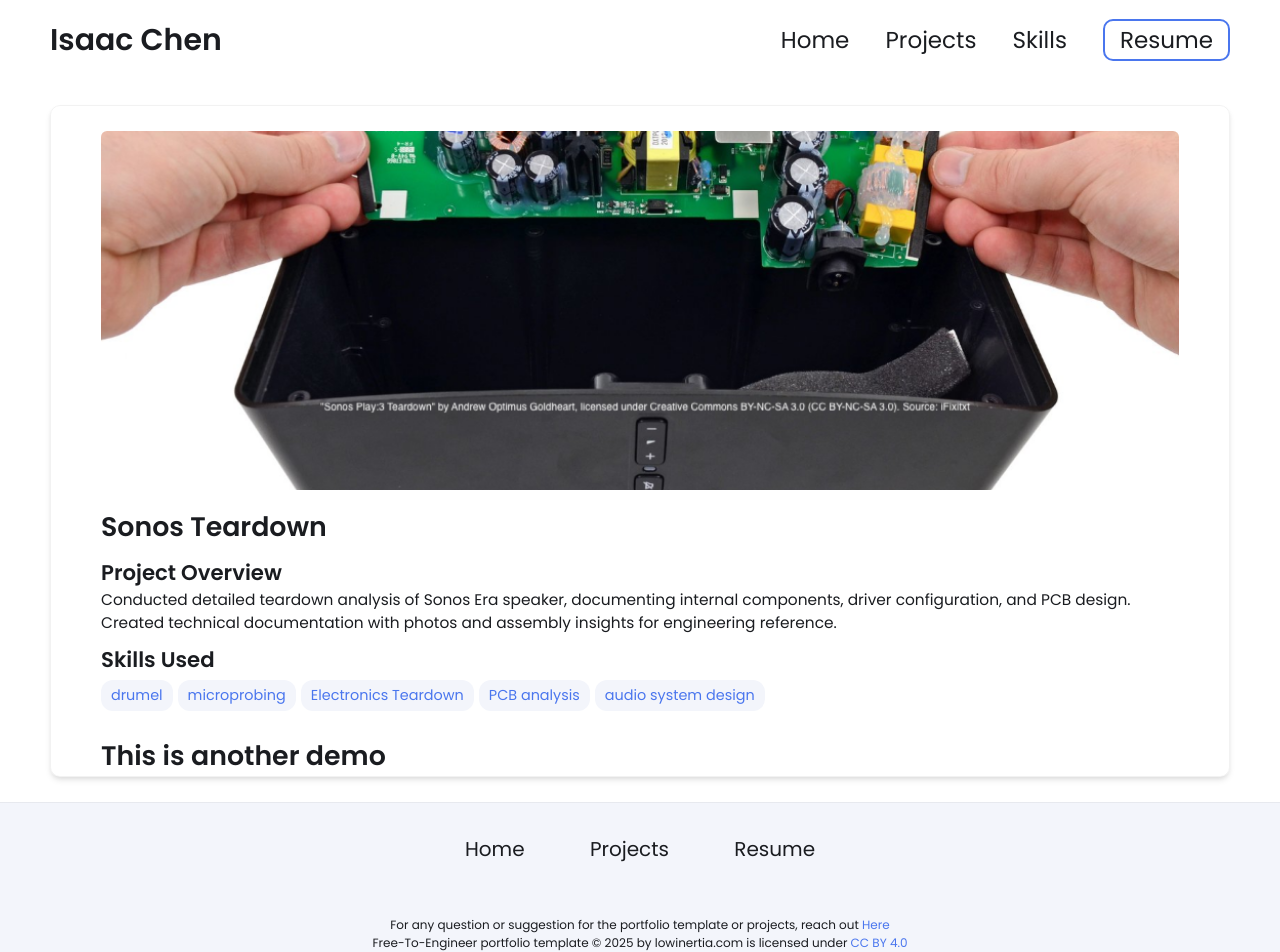
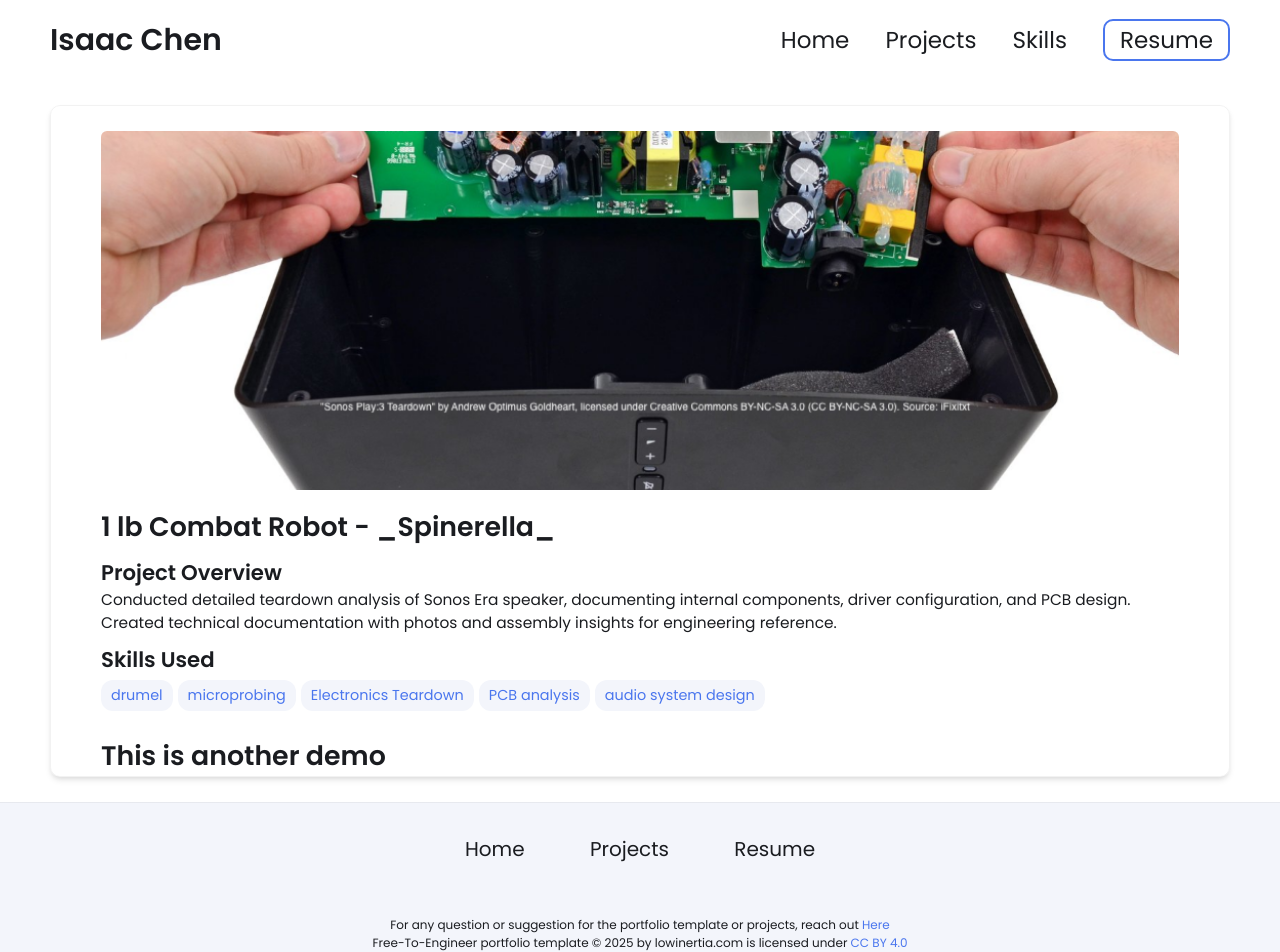
Before and after one commit to isaajnchen/isaajnchen.github.io, a Jekyll site: the page built from _projects/sonos-teardown/index.md, in a window 1280 px wide. Built offline with Jekyll 4.4.1, drawn with Linux system fonts in a browser that asks for light colours.

Commit message:
Update index.md

```diff
--- a/_projects/sonos-teardown/index.md
+++ b/_projects/sonos-teardown/index.md
@@ -1,6 +1,6 @@
 ---
 layout: post
-title: Sonos Teardown
+title: 1 lb Combat Robot - _Spinerella_
 description: Conducted detailed teardown analysis of Sonos Era speaker, documenting internal components, driver configuration, and PCB design. Created technical documentation with photos and assembly insights for engineering reference.
 skills:
   - drumel
```
